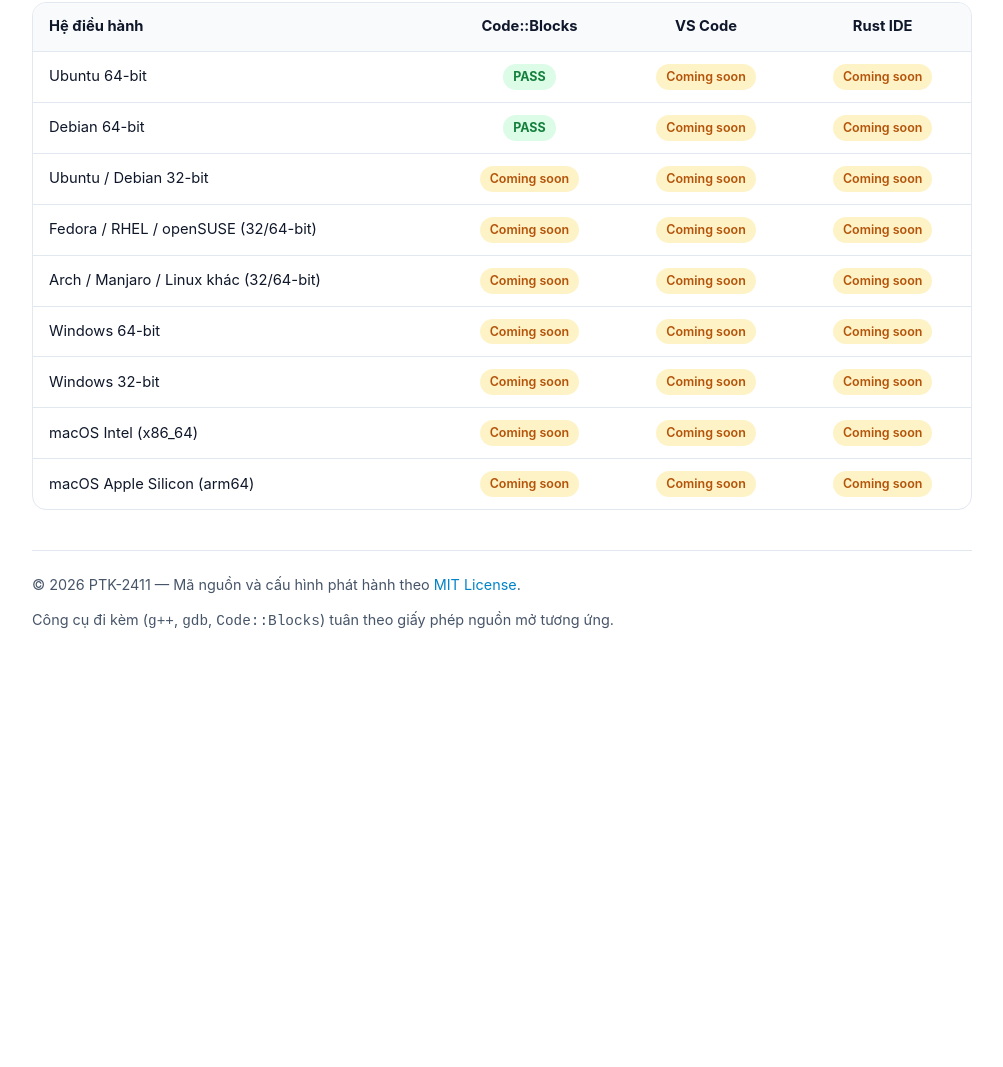
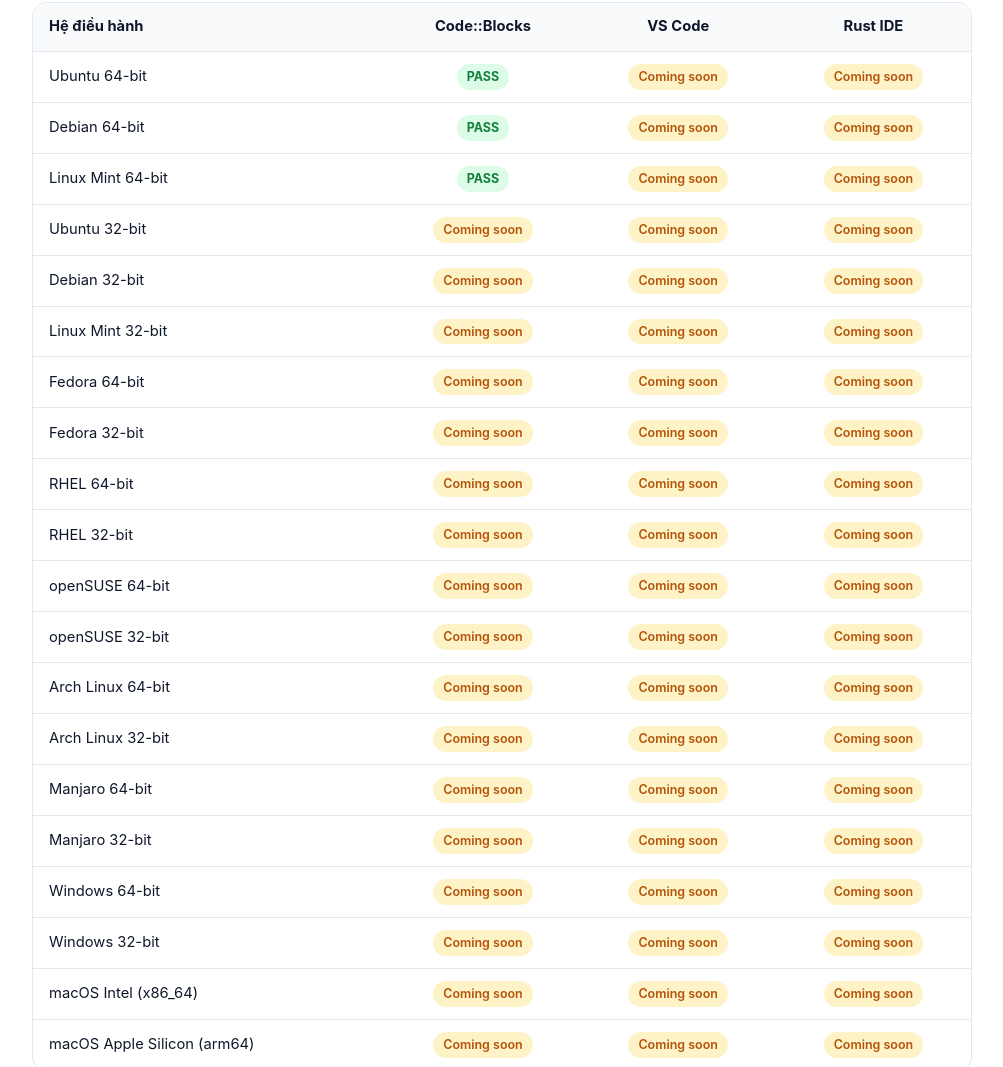
Before and after one commit to PTK-2411/cpsetup, a plain HTML site: page index.html in a window 1280 px wide. Shown: the part 2236-3303 px from the top of the page, without its empty margins (138-1141 px from the left). Before the commit the page ends 2933 px from the top, so only its background shows below. Drawn offline with Linux system fonts and the light colour scheme.

Commit message:
docs: split distro rows and add Linux Mint to test matrix

```diff
--- a/index.html
+++ b/index.html
@@ -768,19 +768,85 @@
             <td><span class="badge-soon">Coming soon</span></td>
           </tr>
           <tr>
-            <td>Ubuntu / Debian 32-bit</td>
+            <td>Linux Mint 64-bit</td>
+            <td><span class="badge-pass">PASS</span></td>
+            <td><span class="badge-soon">Coming soon</span></td>
+            <td><span class="badge-soon">Coming soon</span></td>
+          </tr>
+          <tr>
+            <td>Ubuntu 32-bit</td>
             <td><span class="badge-soon">Coming soon</span></td>
             <td><span class="badge-soon">Coming soon</span></td>
             <td><span class="badge-soon">Coming soon</span></td>
           </tr>
           <tr>
-            <td>Fedora / RHEL / openSUSE (32/64-bit)</td>
+            <td>Debian 32-bit</td>
             <td><span class="badge-soon">Coming soon</span></td>
             <td><span class="badge-soon">Coming soon</span></td>
             <td><span class="badge-soon">Coming soon</span></td>
           </tr>
           <tr>
-            <td>Arch / Manjaro / Linux khác (32/64-bit)</td>
+            <td>Linux Mint 32-bit</td>
+            <td><span class="badge-soon">Coming soon</span></td>
+            <td><span class="badge-soon">Coming soon</span></td>
+            <td><span class="badge-soon">Coming soon</span></td>
+          </tr>
+          <tr>
+            <td>Fedora 64-bit</td>
+            <td><span class="badge-soon">Coming soon</span></td>
+            <td><span class="badge-soon">Coming soon</span></td>
+            <td><span class="badge-soon">Coming soon</span></td>
+          </tr>
+          <tr>
+            <td>Fedora 32-bit</td>
+            <td><span class="badge-soon">Coming soon</span></td>
+            <td><span class="badge-soon">Coming soon</span></td>
+            <td><span class="badge-soon">Coming soon</span></td>
+          </tr>
+          <tr>
+            <td>RHEL 64-bit</td>
+            <td><span class="badge-soon">Coming soon</span></td>
+            <td><span class="badge-soon">Coming soon</span></td>
+            <td><span class="badge-soon">Coming soon</span></td>
+          </tr>
+          <tr>
+            <td>RHEL 32-bit</td>
+            <td><span class="badge-soon">Coming soon</span></td>
+            <td><span class="badge-soon">Coming soon</span></td>
+            <td><span class="badge-soon">Coming soon</span></td>
+          </tr>
+          <tr>
+            <td>openSUSE 64-bit</td>
+            <td><span class="badge-soon">Coming soon</span></td>
+            <td><span class="badge-soon">Coming soon</span></td>
+            <td><span class="badge-soon">Coming soon</span></td>
+          </tr>
+          <tr>
+            <td>openSUSE 32-bit</td>
+            <td><span class="badge-soon">Coming soon</span></td>
+            <td><span class="badge-soon">Coming soon</span></td>
+            <td><span class="badge-soon">Coming soon</span></td>
+          </tr>
+          <tr>
+            <td>Arch Linux 64-bit</td>
+            <td><span class="badge-soon">Coming soon</span></td>
+            <td><span class="badge-soon">Coming soon</span></td>
+            <td><span class="badge-soon">Coming soon</span></td>
+          </tr>
+          <tr>
+            <td>Arch Linux 32-bit</td>
+            <td><span class="badge-soon">Coming soon</span></td>
+            <td><span class="badge-soon">Coming soon</span></td>
+            <td><span class="badge-soon">Coming soon</span></td>
+          </tr>
+          <tr>
+            <td>Manjaro 64-bit</td>
+            <td><span class="badge-soon">Coming soon</span></td>
+            <td><span class="badge-soon">Coming soon</span></td>
+            <td><span class="badge-soon">Coming soon</span></td>
+          </tr>
+          <tr>
+            <td>Manjaro 32-bit</td>
             <td><span class="badge-soon">Coming soon</span></td>
             <td><span class="badge-soon">Coming soon</span></td>
             <td><span class="badge-soon">Coming soon</span></td>
```
Also changed, not shown: 1 other file.
